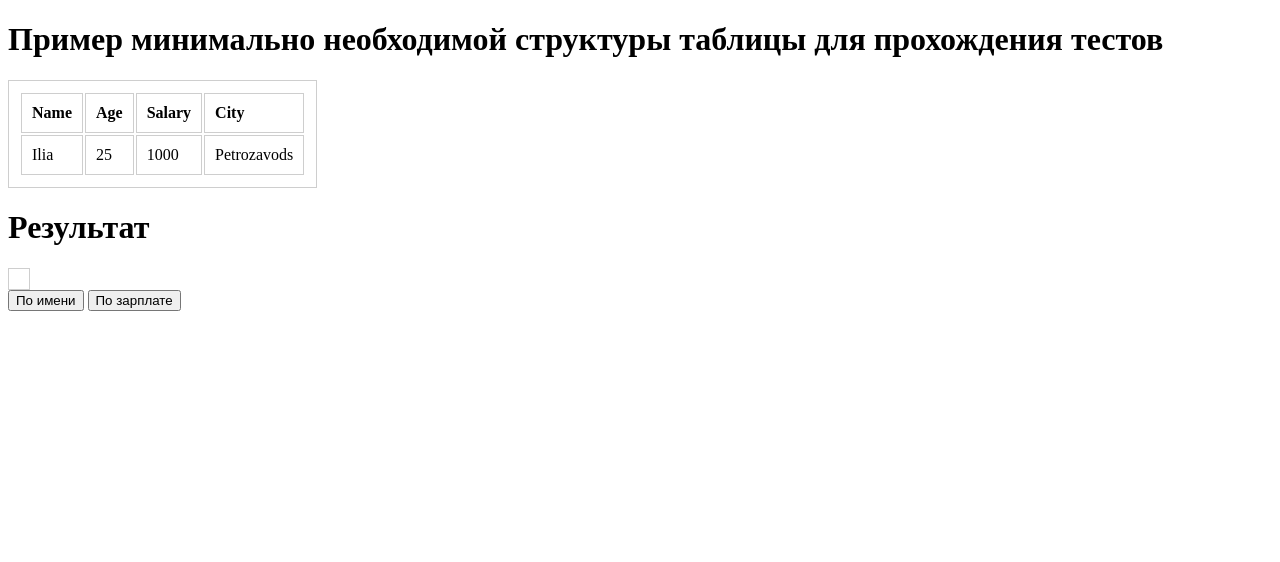
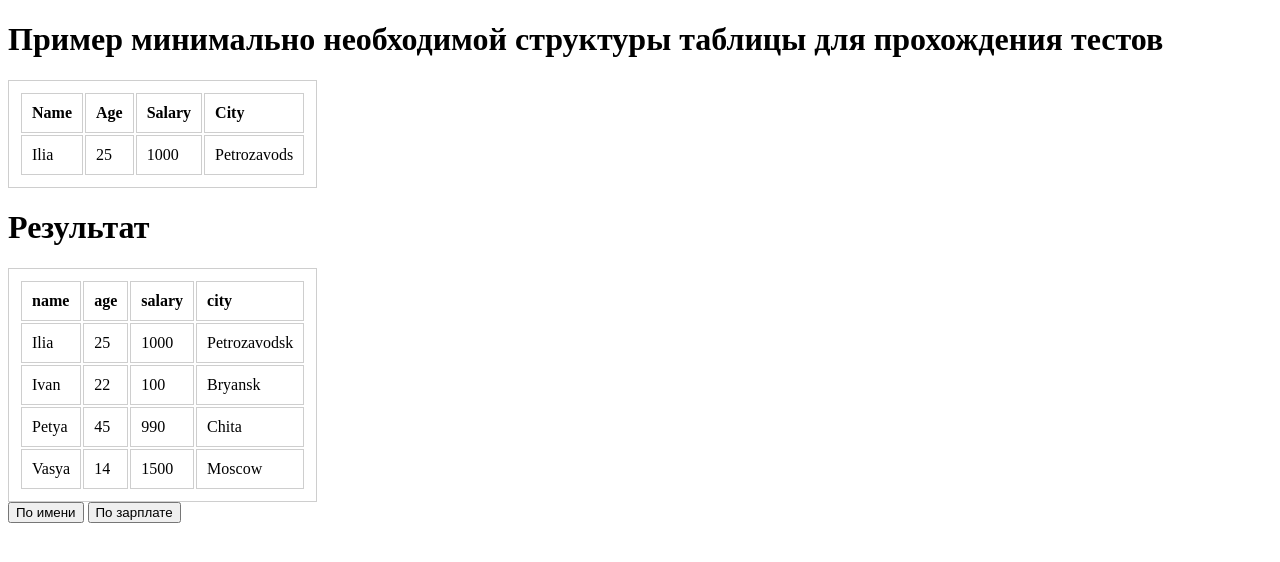
Before and after one commit to js-tasks-ru/js-20190212-4_enoscript, a website: page 8-module/1-task/index.html in a window 1280 px wide. Both pictures are taken after a click on the button "По имени". Drawn offline with Linux system fonts and the light colour scheme; files that its build step writes are made by us from their sources.

Commit message:
решение 8-module/1-task

```diff
--- a/8-module/1-task/index.js
+++ b/8-module/1-task/index.js
@@ -16,16 +16,78 @@
  * @constructor
  */
 function SortableTable(items) {
+    this.rows = items;
 
     /**
      * @property {Element} - обязательно свойство, которое ссылается на элемент <table>
      */
     this.el = document.createElement('table');
+    this.tbody = document.createElement('tbody');
+    this.thead = document.createElement('thead');
 
+    /**
+     * Метод отрисовывает таблицу по заданному массиву
+     */
+    this.render = function() {
+        for(let key in this.rows[0]) {
+            const th = document.createElement('td');
+            th.textContent = key;
+            if (key === 'age' || key === 'salary') {
+                th.dataset.type = 'number';
+            }
+            this.thead.appendChild(th);
+        }
+
+        this.el.appendChild(this.thead);
+        this.rows.forEach(row => {
+            const tr = document.createElement('tr');
+
+            for(let key in row) {
+                const td = document.createElement('td');
+                td.textContent = row[key];
+                tr.appendChild(td);
+            }
+
+            this.tbody.appendChild(tr);
+        });
+
+        this.el.appendChild(this.tbody);
+    };
+
+    if (this.rows) {
+        this.render();
+    }
     /**
      * Метод выполняет сортировку таблицы
      * @param {number} column - номер колонки, по которой нужно выполнить сортировку (отсчет начинается от 0)
      * @param {boolean} desc - признак того, что сортировка должна идти в обратном порядке
      */
-    this.sort = function (column, desc = false) { };
+    this.sort = function (column, desc = false) {
+        if (!this.el) return;
+        const type = this.thead.querySelectorAll('td')[column].dataset.type;
+        const trs = this.el.querySelectorAll('tr');
+        const rowsArr = [];
+        trs.forEach(tr => {
+            rowsArr.push(tr);
+        });
+
+        rowsArr.sort((rowA, rowB) => {
+            const prevCell = type === 'number' ? parseInt(rowA.cells[column].innerHTML) : rowA.cells[column].innerHTML;
+            const nextCell = type === 'number' ? parseInt(rowB.cells[column].innerHTML) : rowB.cells[column].innerHTML;
+            if (desc === true) {
+                return prevCell < nextCell ? 1 : -1;
+            } else {
+                return prevCell < nextCell ? -1 : 1;
+            }
+        });
+
+        if (this.tbody) {
+            this.el.removeChild(this.tbody);
+        }
+
+        this.el.appendChild(this.tbody);
+        for (let i = 0; i < rowsArr.length; i++) {
+            this.tbody.appendChild(rowsArr[i]);
+        }
+    };
 }
```
Also changed, not shown: 8-module/1-task/index.html (+0 -1 lines).
